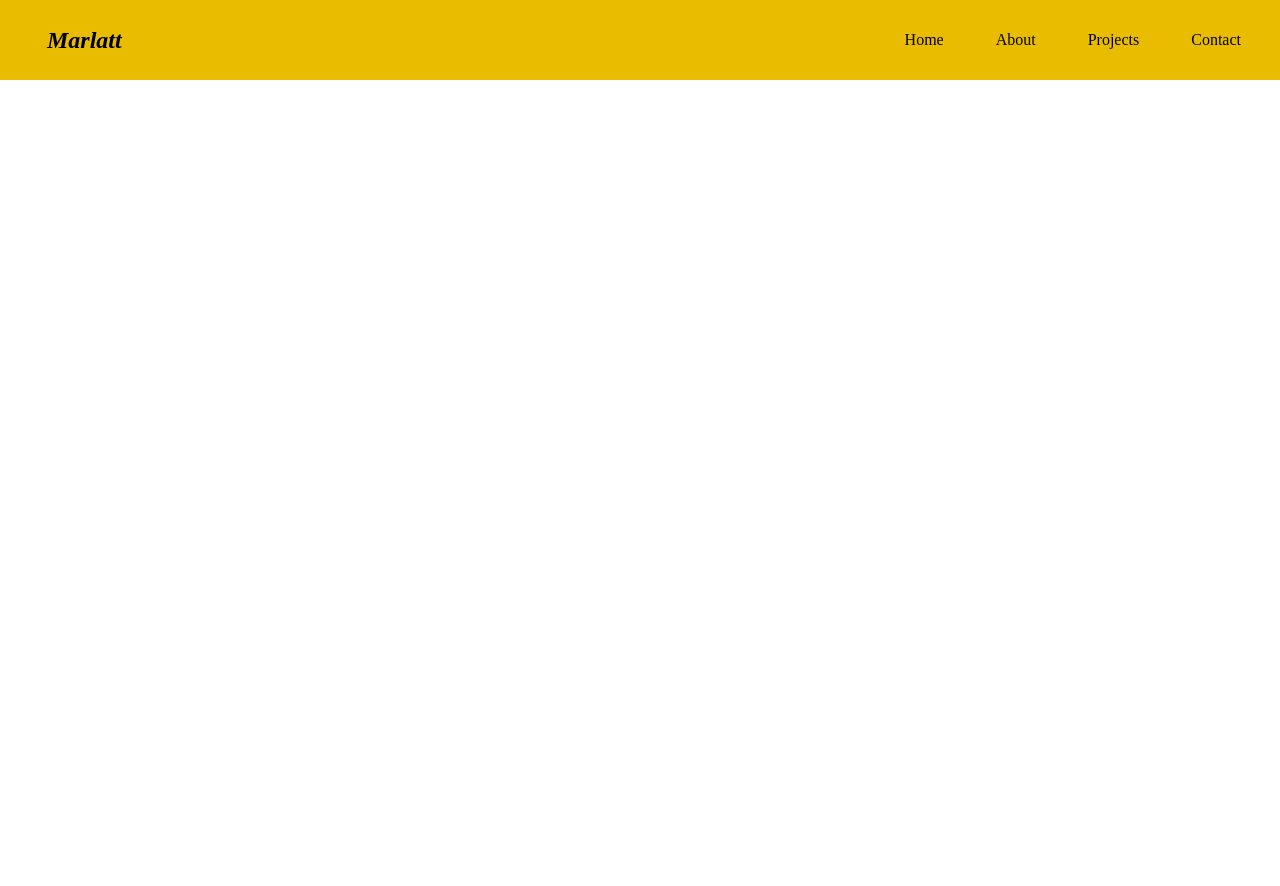
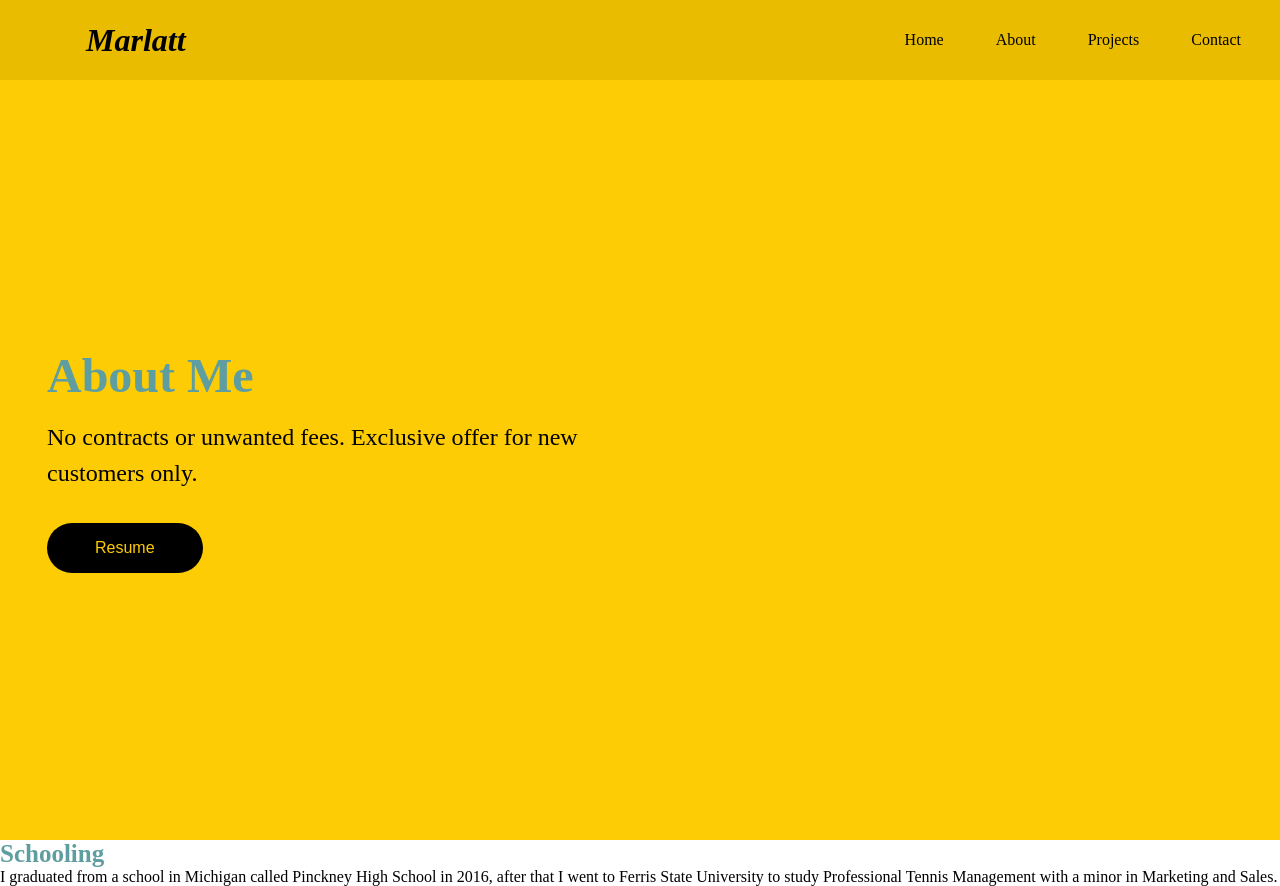
Before and after one commit to Nicholasm3198/Personalpage, a plain HTML site: page about.html in a window 1280 px wide. Before the commit the page ends 800 px from the top, so only its background shows below. Drawn offline with Linux system fonts and the light colour scheme.

Commit message:
Tweaked some pages, and buttons.

```diff
--- a/about.html
+++ b/about.html
@@ -11,7 +11,11 @@
 <body>
 
 	<nav>
-		<div class="logo">Marlatt</div>
+		<div class="logo">
+			<nav>
+				<a href="index.html">Marlatt</a>
+			</nav>
+		</div>
 		<div class="nav-items">
 			<a href="index.html">Home</a>
 			<a href="about.html">About</a>
@@ -21,5 +25,30 @@
 
 	</nav>
 
+<section class="hero">
+	<div class="hero-container">
+	<div class="column-left">
+		<h1>About Me</h1>
+		<p>No contracts or unwanted fees. Exclusive offer for new customers only.</p>
+		<button onclick="importData()">Resume</button>
+	</div>
+</section>
+
+
+
+<!--
+<section class="hero">
+	<div class="hero-container">
+	<div class="column-left">
+		<h1>About Me</h1>
+		<p>Test paragraph.</p>
+		<div class="Button">
+		<a href="docs/historyofcheese.pdf">Resume</a>
+	</div> <br>
+-->
+	<h2>Schooling</h2>
+	<p>I graduated from a school in Michigan called Pinckney High School in 2016, after that I went to Ferris State University to study Professional Tennis Management with a minor in Marketing and Sales. </p>
+</section>
+
 </body>
 </html>
--- a/css/styling.css
+++ b/css/styling.css
@@ -14,7 +14,7 @@ h1{
 
 h2{
 	font-size: 25px;
-	color: slateblue;
+	color: cadetblue;
 	text-underline-position: auto;
 }
 
@@ -42,7 +42,7 @@ nav {
 
 .logo{
 	color: #000;
-	font-size: 1.5rem;
+	font-size: 2rem;
 	font-weight: bold;
 	font-style: italic;
 	padding: 0 2rem;
```
Also changed, not shown: contact.html (+5 -1 lines), index.html (+8 -4 lines), projects.html (+5 -1 lines), script.js (added, +11 -0 lines), 2 other files.
